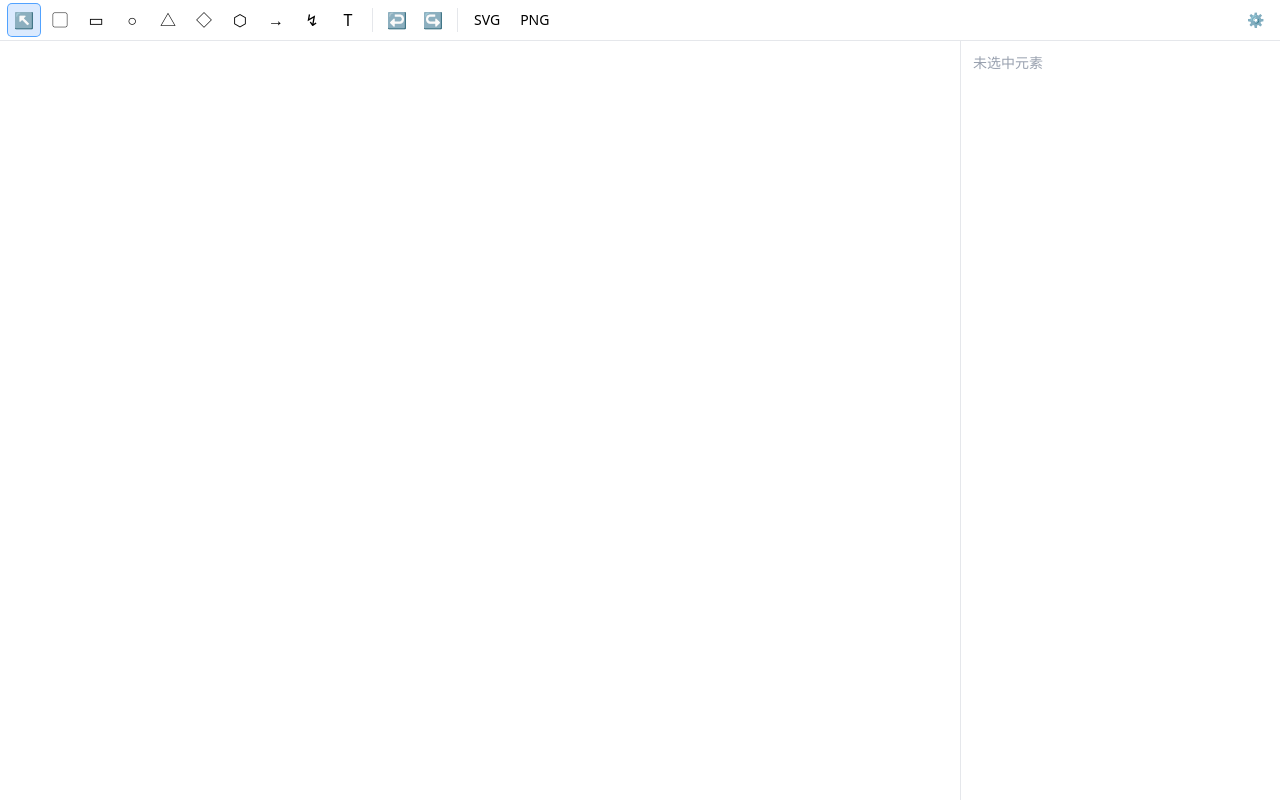
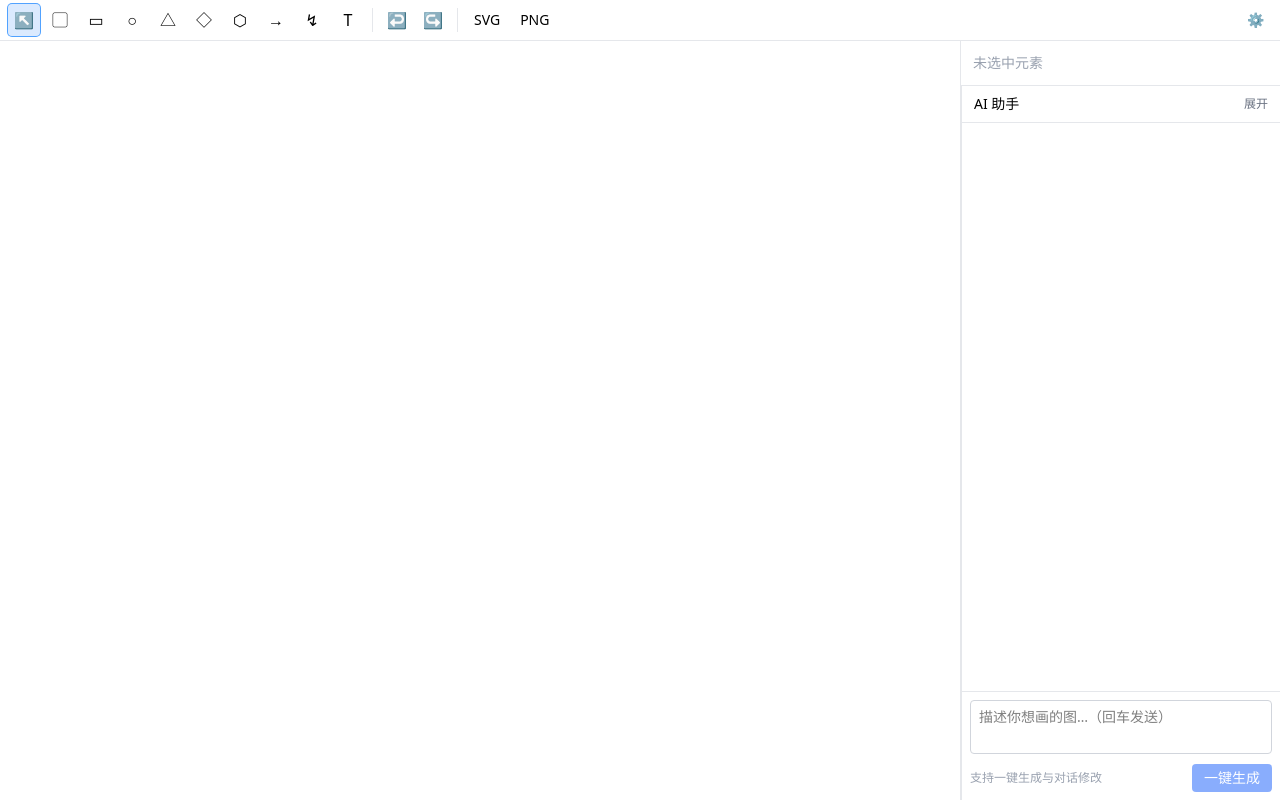
Before and after one commit to WHJ-2007/sci-figure-tool, a Next.js app: page / in a window 1280 px wide. Built offline with nearby package versions, Linux system fonts and the light colour scheme.

Commit message:
feat: 聊天面板与 AI 生成流（NDJSON 流式应用画布）

```diff
--- a/src/app/page.tsx
+++ b/src/app/page.tsx
@@ -8,19 +8,23 @@ import EditorHost from "@/components/editor/EditorHost";
 
 export default function Home() {
   return (
+    <EditorHost>
       <main className="flex h-full w-full flex-col">
-      <EditorHost>
         <Toolbar />
         <div className="flex min-h-0 flex-1">
           <div className="min-w-0 flex-1">
             <Canvas viewportWidth={1200} viewportHeight={800} />
           </div>
           <div className="flex w-80 flex-col border-l border-gray-200">
+            <div className="max-h-[45%] overflow-y-auto border-b border-gray-200">
               <PropertyPanel />
+            </div>
+            <div className="min-h-0 flex-1">
               <ChatPanel />
             </div>
           </div>
+        </div>
+      </main>
     </EditorHost>
-    </main>
   );
 }
--- a/src/components/editor/ChatPanel.tsx
+++ b/src/components/editor/ChatPanel.tsx
@@ -1,6 +1,132 @@
 "use client";
 
-// 占位：Task 15 实现 AI 聊天面板
+import { useEffect, useRef, useState } from "react";
+import { useCanvasStore } from "@/lib/canvas/store";
+import { loadSettings } from "@/lib/settings";
+import type { CanvasDocument } from "@/lib/canvas/types";
+
+interface Msg {
+  role: "user" | "assistant";
+  content: string;
+}
+
 export default function ChatPanel() {
-  return null;
+  const [messages, setMessages] = useState<Msg[]>([]);
+  const [input, setInput] = useState("");
+  const [activity, setActivity] = useState<string[]>([]);
+  const [error, setError] = useState<string>("");
+  const [open, setOpen] = useState(false);
+  const bodyRef = useRef<HTMLDivElement>(null);
+  const setGenerating = useCanvasStore((s) => s.setGenerating);
+  const isGenerating = useCanvasStore((s) => s.isGenerating);
+
+  useEffect(() => {
+    bodyRef.current?.scrollTo({ top: bodyRef.current.scrollHeight });
+  }, [messages, activity]);
+
+  const send = async () => {
+    const text = input.trim();
+    if (!text || isGenerating) return;
+    const s = useCanvasStore.getState();
+    const settings = loadSettings();
+    const next = [...messages, { role: "user" as const, content: text }];
+    setMessages(next);
+    setInput("");
+    setActivity([]);
+    setError("");
+    setGenerating(true);
+    try {
+      const res = await fetch("/api/chat", {
+        method: "POST",
+        headers: { "Content-Type": "application/json" },
+        body: JSON.stringify({
+          messages: next,
+          canvas: s.doc as CanvasDocument,
+          apiKey: settings.apiKey,
+          baseURL: settings.baseURL,
+          model: settings.model,
+        }),
+      });
+      if (!res.ok) {
+        const data = await res.json().catch(() => ({}));
+        setError(data.error ?? `请求失败 (${res.status})`);
+        return;
+      }
+      const reader = res.body!.getReader();
+      const decoder = new TextDecoder();
+      let finalDoc: CanvasDocument | null = null;
+      let summary = "";
+      // 行缓冲：网络分块可能把一行 JSON 拆成多段，必须先拼够 "\n" 再解析
+      let buf = "";
+      while (true) {
+        const { done, value } = await reader.read();
+        if (done) break;
+        buf += decoder.decode(value, { stream: true });
+        let nl = buf.indexOf("\n");
+        while (nl >= 0) {
+          const line = buf.slice(0, nl);
+          buf = buf.slice(nl + 1);
+          if (line) {
+            const ev = JSON.parse(line);
+            if (ev.type === "progress") setActivity((a) => [...a, ...(ev.activity ?? [])]);
+            else if (ev.type === "complete") {
+              finalDoc = ev.canvas;
+              summary = ev.summary ?? "";
+            } else if (ev.type === "error") setError(ev.message);
+          }
+          nl = buf.indexOf("\n");
+        }
+      }
+      if (finalDoc) {
+        useCanvasStore.getState().setDoc(finalDoc);
+        if (summary) setMessages((m) => [...m, { role: "assistant", content: summary }]);
+      }
+    } catch (err) {
+      setError("生成中断：" + String(err));
+    } finally {
+      setGenerating(false);
+    }
+  };
+
+  return (
+    <div className="flex h-full flex-col border-l border-gray-200 bg-white">
+      <div className="flex items-center justify-between border-b border-gray-200 px-3 py-2">
+        <span className="text-sm font-medium">AI 助手</span>
+        <button onClick={() => setOpen(!open)} className="text-xs text-gray-500 hover:text-gray-800">{open ? "收起" : "展开"}</button>
+      </div>
+      <div className="flex-1 space-y-2 overflow-y-auto p-3 text-sm" ref={bodyRef}>
+        {messages.map((m, i) => (
+          <div key={i} className={`max-w-[85%] rounded-lg px-3 py-1.5 ${m.role === "user" ? "ml-auto bg-blue-600 text-white" : "bg-gray-100"}`}>
+            {m.content}
+          </div>
+        ))}
+        {activity.length > 0 && (
+          <div className="space-y-1 rounded-lg bg-blue-50 p-2 text-xs text-blue-700">
+            {activity.map((a, i) => <div key={i}>⚙ {a}</div>)}
+          </div>
+        )}
+        {error && <div className="rounded-lg bg-red-50 p-2 text-xs text-red-600">{error}</div>}
+      </div>
+      <div className="border-t border-gray-200 p-2">
+        <textarea
+          value={input}
+          onChange={(e) => setInput(e.target.value)}
+          onKeyDown={(e) => { if (e.key === "Enter" && !e.shiftKey) { e.preventDefault(); send(); } }}
+          placeholder="描述你想画的图…（回车发送）"
+          rows={2}
+          className="w-full resize-none rounded border border-gray-300 px-2 py-1.5 text-sm outline-none focus:border-blue-500"
+        />
+        <div className="mt-1 flex items-center justify-between">
+          <span className="text-xs text-gray-400">支持一键生成与对话修改</span>
+          <button
+            onClick={send}
+            disabled={isGenerating || !input.trim()}
+            className="rounded bg-blue-600 px-3 py-1 text-sm text-white hover:bg-blue-700 disabled:opacity-50"
+          >
+            {isGenerating ? "生成中…" : "一键生成"}
+          </button>
+        </div>
+      </div>
+    </div>
+  );
 }
--- a/src/lib/changelog.ts
+++ b/src/lib/changelog.ts
@@ -20,6 +20,7 @@ export const CHANGELOG: ChangelogEntry[] = [
       "快捷键：Delete/Backspace 删除、Ctrl+Z/Y 撤销重做、Ctrl+D 复制（编辑文字时快捷键不拦截）",
       "设置页：API Key/模型/Base URL 配置（localStorage 存储）、测试连接（/api/test-key 验证 Key）",
       "AI 智能体：服务端草稿（DraftCanvas）、5 个工具（createElement/updateElement/deleteElement/listElements/clearCanvas）、agent 循环（多轮工具调用上限 20 步 + 流式进度）、/api/chat NDJSON SSE 流、系统提示词（科研制图规范）",
+      "聊天面板与 AI 生成流：对话式一键生成（NDJSON 流式读取进度与应用画布）、生成中画布锁定",
     ],
   },
 ];
--- a/src/test/setup.ts
+++ b/src/test/setup.ts
@@ -50,4 +50,27 @@ Element.prototype.hasPointerCapture = () => false;
 // jsdom 的 getBoundingClientRect 恒返回 0：画布坐标换算依赖它，桩成左上角为原点的矩形
 Element.prototype.getBoundingClientRect = () =>
   ({ left: 0, top: 0, right: 800, bottom: 600, width: 800, height: 600, x: 0, y: 0, toJSON: () => ({}) }) as DOMRect;
+
+// jsdom 未实现 Element.scrollTo：聊天面板自动滚动用，桩掉即可（滚动语义由真实浏览器保证）
+Element.prototype.scrollTo = () => {};
+
+// jsdom 未实现 Blob.stream()（也无 arrayBuffer）：NDJSON 流测试的 mockStream 依赖它，
+// 用 FileReader（jsdom 已实现）读出内容再包装成流
+if (typeof Blob.prototype.stream !== "function") {
+  Blob.prototype.stream = function () {
+    const self = this;
+    return new ReadableStream<Uint8Array<ArrayBuffer>>({
+      async start(c) {
+        const buf = await new Promise<ArrayBuffer>((resolve, reject) => {
+          const fr = new FileReader();
+          fr.onload = () => resolve(fr.result as ArrayBuffer);
+          fr.onerror = () => reject(fr.error);
+          fr.readAsArrayBuffer(self);
+        });
+        c.enqueue(new Uint8Array(buf));
+        c.close();
+      },
+    });
+  };
 }
+}
```
Also changed, not shown: 1 other file (tests, documents, lock files or other folders). Lines whose indentation alone changed are shown as unchanged.
